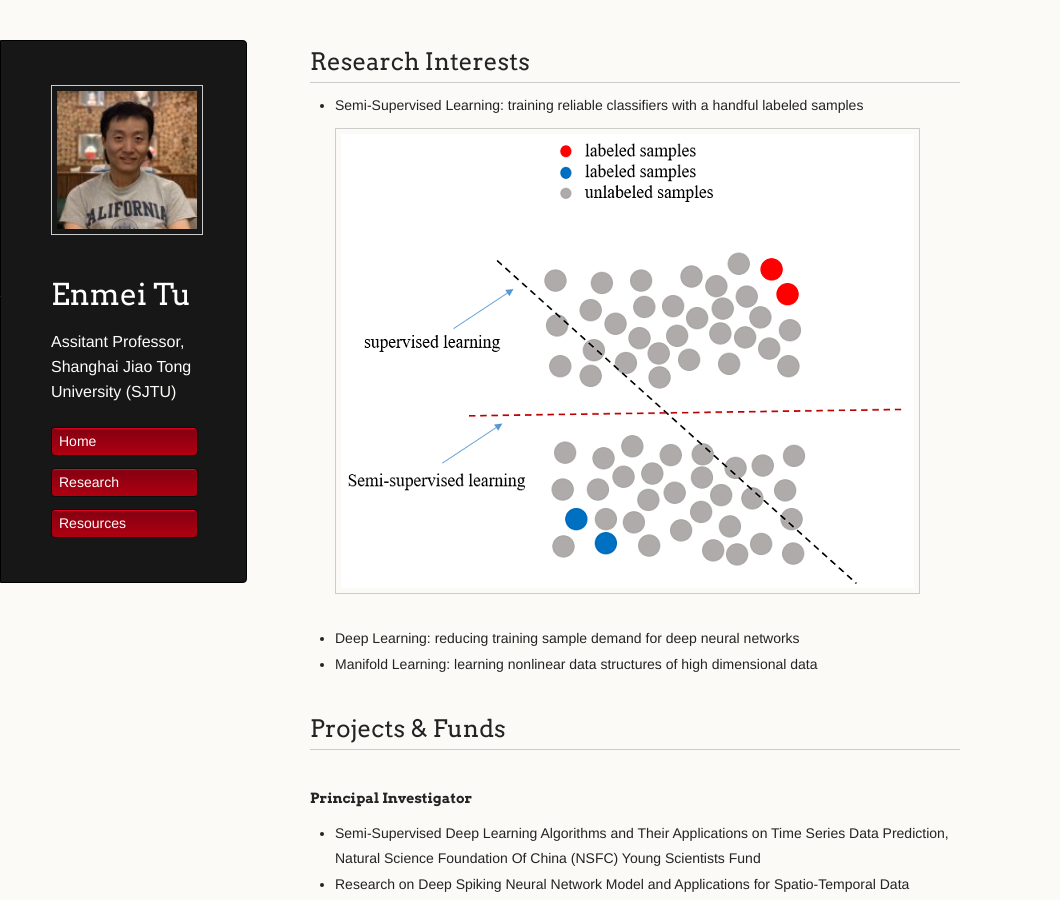
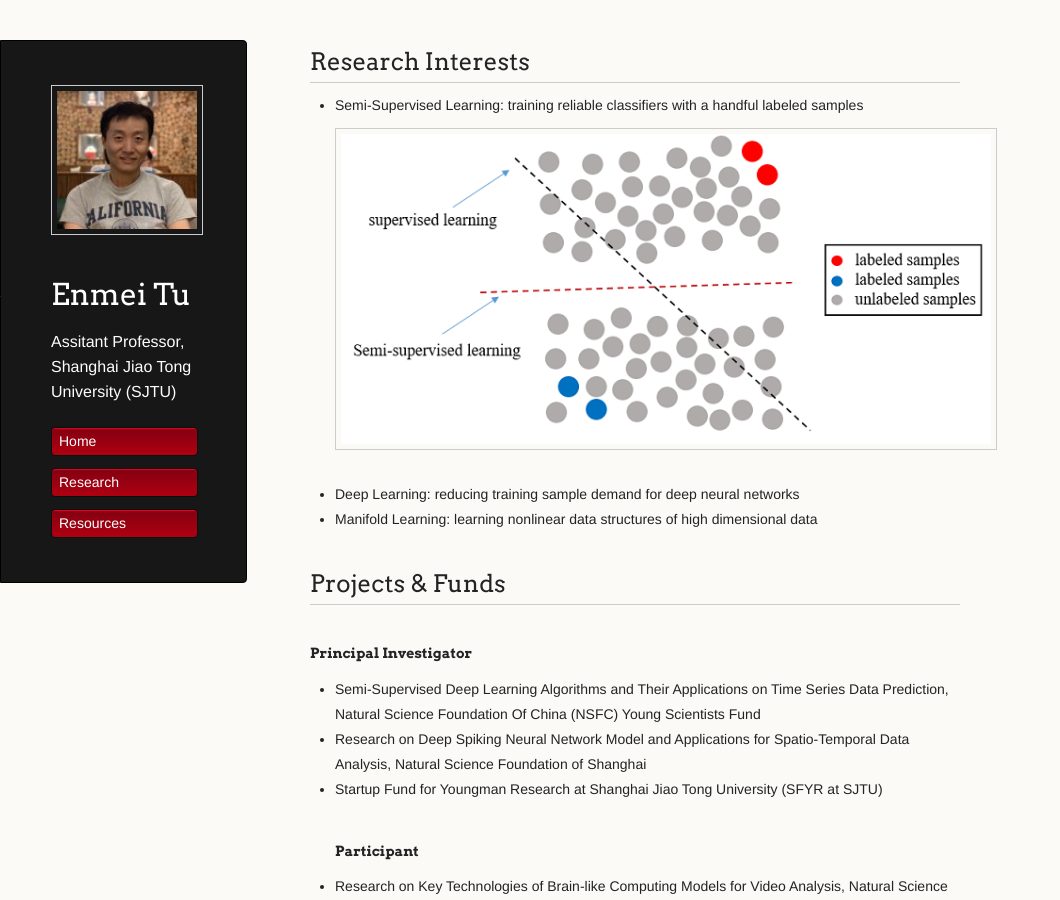
Before and after one commit to hellotem/enmeitu.github.io, a Jekyll site: the page built from research/index.md, in a window 1280 px wide and 900 px high. Shown: the whole window, without its empty margins (0-1060 px from the left). Built offline with Jekyll 4.4.1, drawn with Linux system fonts in a browser that asks for light colours; our own code applies the rules of GitHub Pages for plain Markdown files.

Commit message:
Update index.md

```diff
--- a/research/index.md
+++ b/research/index.md
@@ -1,6 +1,6 @@
 ## Research Interests
 * Semi-Supervised Learning: training reliable classifiers with a handful labeled samples
-<img src="ssl2.png"
+<img src="ssl3.png"
      alt="Markdown Monster icon"
      style="float: left; margin-right: 10px;" />
 * Deep Learning: reducing training sample demand for deep neural networks
```
